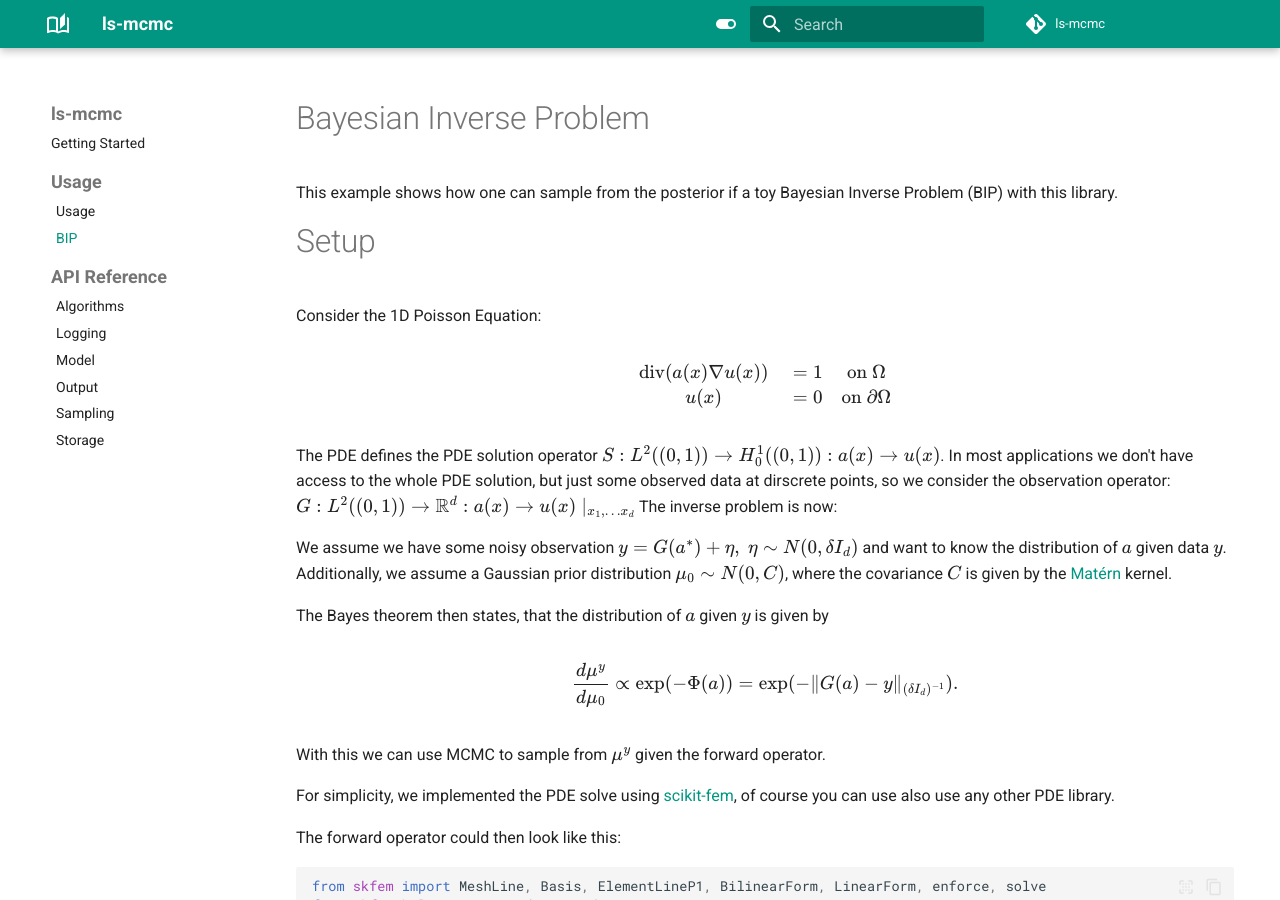
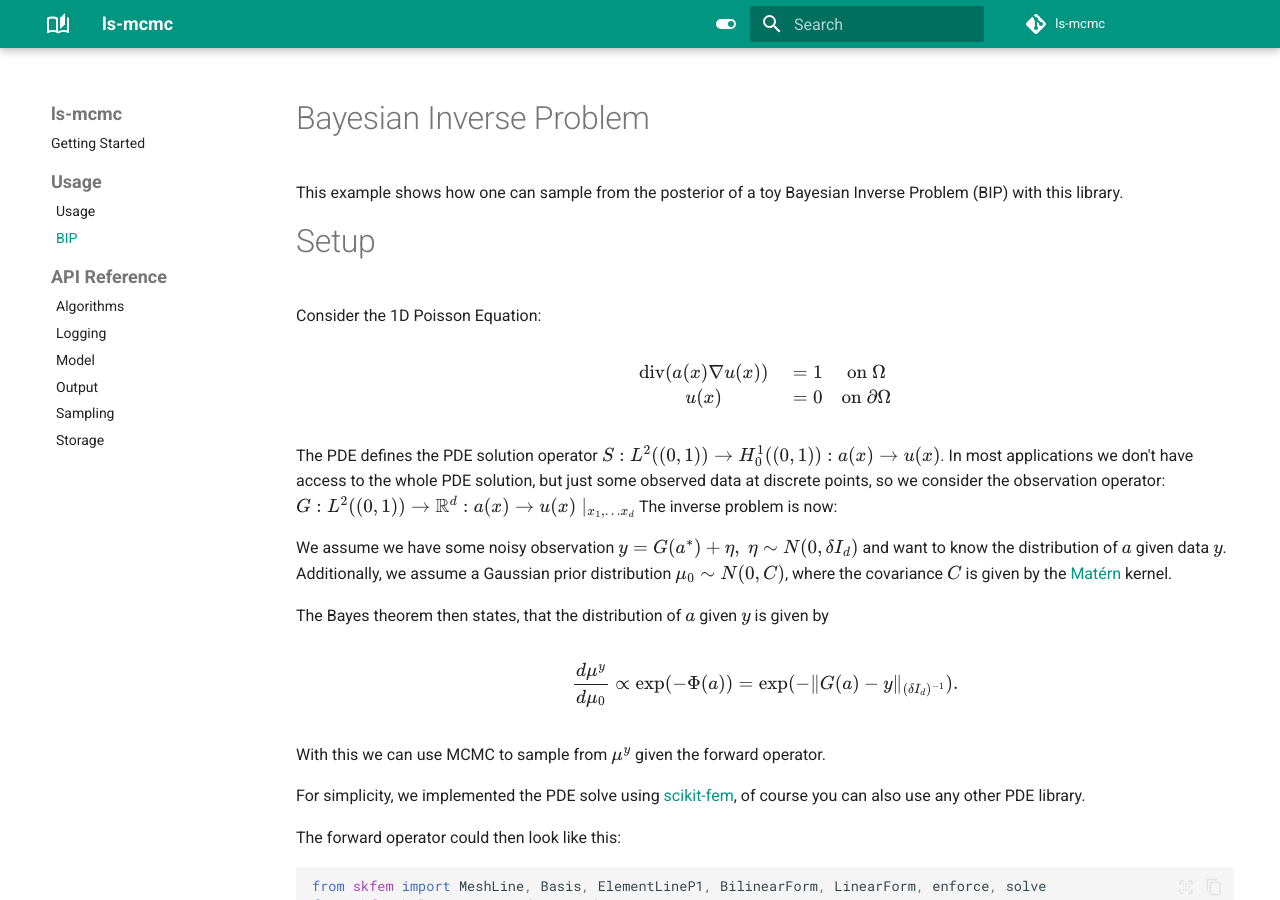
Before and after one commit to UQatKIT/LS-MCMC, an MkDocs documentation site: the page built from docs/usage/BIP.md, in a window 1280 px wide and 900 px high. Built offline with MkDocs 1.6.1 and Material for MkDocs 9.7.7, drawn with Linux system fonts in a browser that asks for light colours; comment, search, counter and statistics services are not loaded.

Commit message:
fix: copilot typos and spelling mistakes

```diff
--- a/docs/usage/BIP.md
+++ b/docs/usage/BIP.md
@@ -1,5 +1,5 @@
 # Bayesian Inverse Problem
-This example shows how one can sample from the posterior if a toy Bayesian Inverse Problem (BIP) with this library.
+This example shows how one can sample from the posterior of a toy Bayesian Inverse Problem (BIP) with this library.
 
 # Setup
 Consider the 1D Poisson Equation:
@@ -13,7 +13,7 @@ $$
 
 
 The PDE defines the PDE solution operator $S: L^2((0, 1)) \to H^1_0((0, 1)): a(x) \to u(x)$.
-In most applications we don't have access to the whole PDE solution, but just some observed data at dirscrete points,
+In most applications we don't have access to the whole PDE solution, but just some observed data at discrete points,
 so we consider the observation operator: $G: L^2((0,1)) \to \mathbb R^d: a(x) \to u(x)\mid_{x_1, \ldots x_d}$
 The inverse problem is now:
 
@@ -28,7 +28,7 @@ $$
 With this we can use MCMC to sample from $\mu^y$ given the forward operator.
 
 For simplicity, we implemented the PDE solve using [scikit-fem](https://github.com/kinnala/scikit-fem),
-of course you can use also use any other PDE library.
+of course you can also use any other PDE library.
 
 The forward operator could then look like this:
 
```
